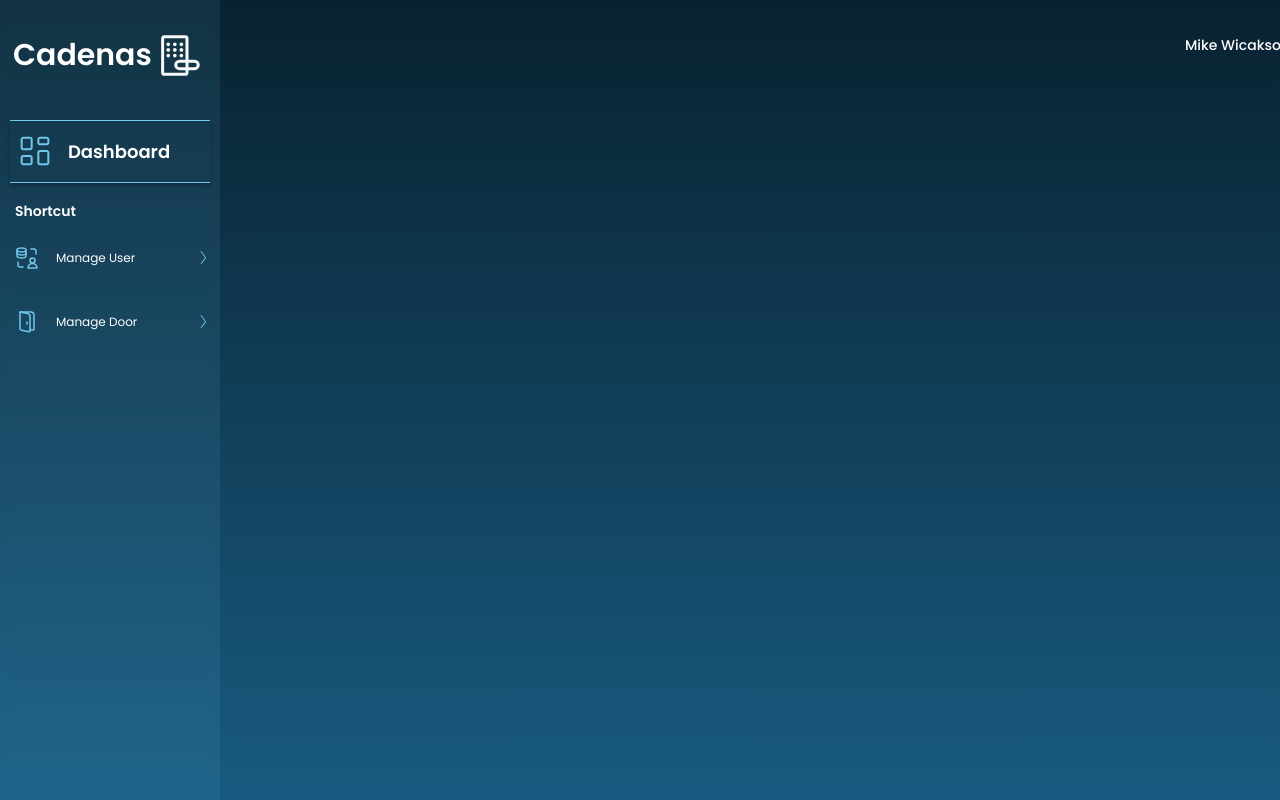
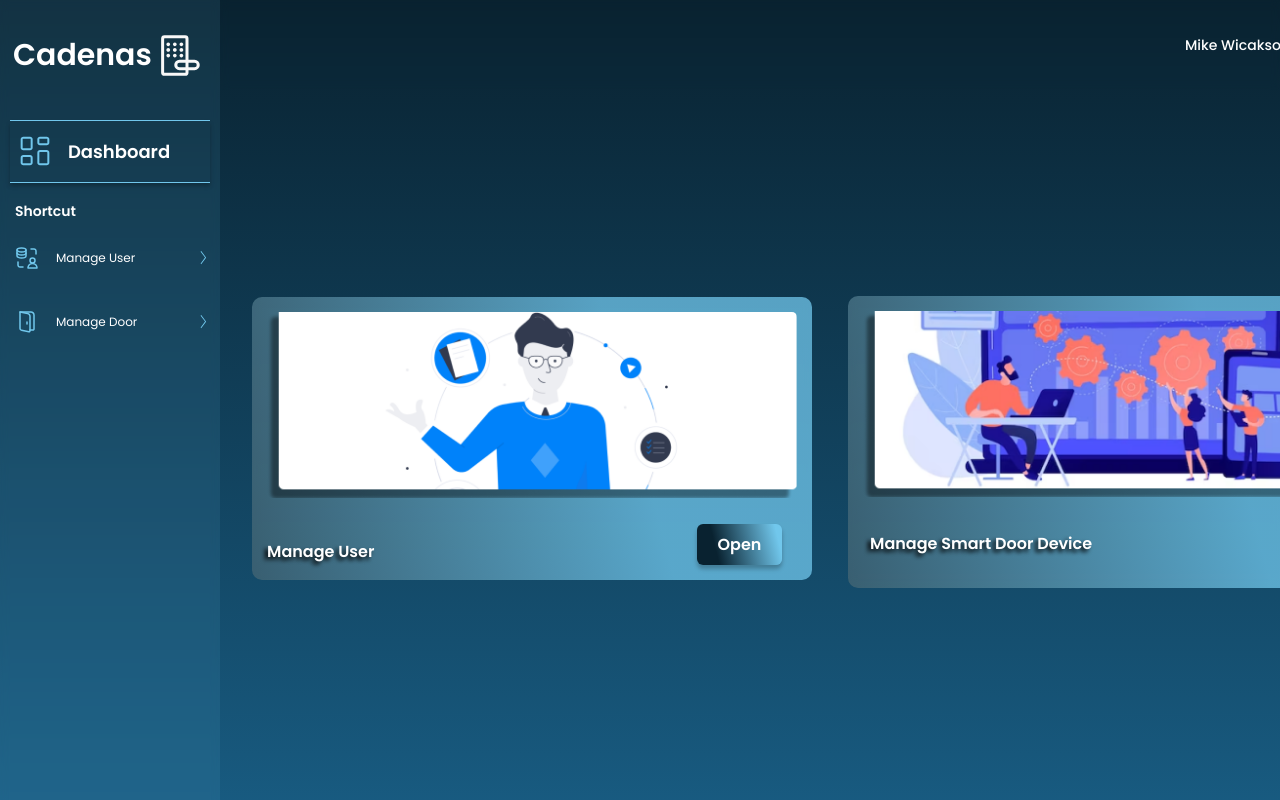
Before and after one commit to arsyandairza/PBF_UTS, a React (Create React App) app: page / in a window 1280 px wide. Shown: the top 800 px of the page. Built offline with nearby package versions, Linux system fonts and the light colour scheme.

Commit message:
Adding Card in the dashboard

```diff
--- a/src/pages/Dashboard.tsx
+++ b/src/pages/Dashboard.tsx
@@ -23,12 +23,48 @@ const Dashboard: FunctionComponent = () => {
   }, [navigate]);
 
   return (
-    <div className="w-full relative [background:linear-gradient(180deg,#092230,#1c6a96)] h-[1024px] overflow-hidden text-left text-sm text-white font-poppins">
+    <div className="w-full relative [background:linear-gradient(180deg,_#092230,_#1c6a96)] h-[1024px] overflow-hidden text-left text-sm text-white font-poppins">
       <Navbar1 />
       <Sidebar
         onManageUserContainerClick={onManageUserContainerClick}
         onManageDoorContainerClick={onManageDoorContainerClick}
       />
+      <div className="absolute top-[297px] left-[252px] rounded-3xs [background:linear-gradient(255.07deg,_rgba(113,_199,_236,_0.75)_33.46%,_rgba(70,_102,_116,_0.75))] [backdrop-filter:blur(4px)] w-[560px] overflow-hidden flex flex-row flex-wrap items-end justify-start p-[15px] box-border gap-[26px_290px] text-base">
+        <img
+          className="w-[530px] relative rounded-8xs h-[186px] object-cover"
+          alt=""
+          src="/image-2@2x.png"
+        />
+        <div className="w-[140px] relative font-semibold flex items-center h-7 shrink-0 [text-shadow:-3px_3px_4px_#000] mix-blend-normal">
+          Manage User
+        </div>
+        <div
+          className="h-[41px] w-[85px] relative rounded-md [background:linear-gradient(256.59deg,_#71c7ec_7.87%,_#092230_76.37%)] shadow-[0px_4px_4px_rgba(0,_0,_0,_0.25)] overflow-hidden shrink-0 cursor-pointer text-center hover:animate-[1s_ease_0s_infinite_normal_none_shadow-inset-center] hover:opacity-[1]"
+          onClick={onFrameContainerClick}
+        >
+          <div className="absolute top-[0px] left-[0px] font-semibold flex items-center justify-center w-[85px] h-[41px]">
+            Open
+          </div>
+        </div>
+      </div>
+      <button className="cursor-pointer [border:none] p-0 bg-[transparent] absolute top-[296px] left-[848px] rounded-3xs [background:linear-gradient(255.07deg,_rgba(113,_199,_236,_0.75)_33.46%,_rgba(70,_102,_116,_0.75))] [backdrop-filter:blur(4px)] w-[560px] h-[292px] overflow-hidden">
+        <div className="absolute top-[233px] left-[22px] text-base font-semibold font-poppins text-white text-left flex items-center w-[225px] h-7 [text-shadow:-3px_3px_4px_#000] mix-blend-normal">
+          Manage Smart Door Device
+        </div>
+        <img
+          className="absolute top-[15px] left-[15px] rounded-8xs w-[530px] h-[186px] object-cover"
+          alt=""
+          src="/image-3@2x.png"
+        />
+        <div
+          className="absolute top-[227px] left-[452px] rounded-md [background:linear-gradient(256.59deg,_#71c7ec_7.87%,_#092230_76.37%)] w-[85px] h-[41px] overflow-hidden cursor-pointer hover:[filter:drop-shadow(0px_4px_4px_rgba(0,_0,_0,_0.25))] hover:animate-[1s_ease_0s_infinite_normal_none_shadow-inset-center] hover:opacity-[1]"
+          onClick={onFrameContainer2Click}
+        >
+          <div className="absolute top-[0px] left-[0px] text-base font-semibold font-poppins text-white text-center flex items-center justify-center w-[85px] h-[41px]">
+            Open
+          </div>
+        </div>
+      </button>
     </div>
   );
 };
```
Also changed, not shown: public/image-2@2x.png (added), public/image-3@2x.png (added).
